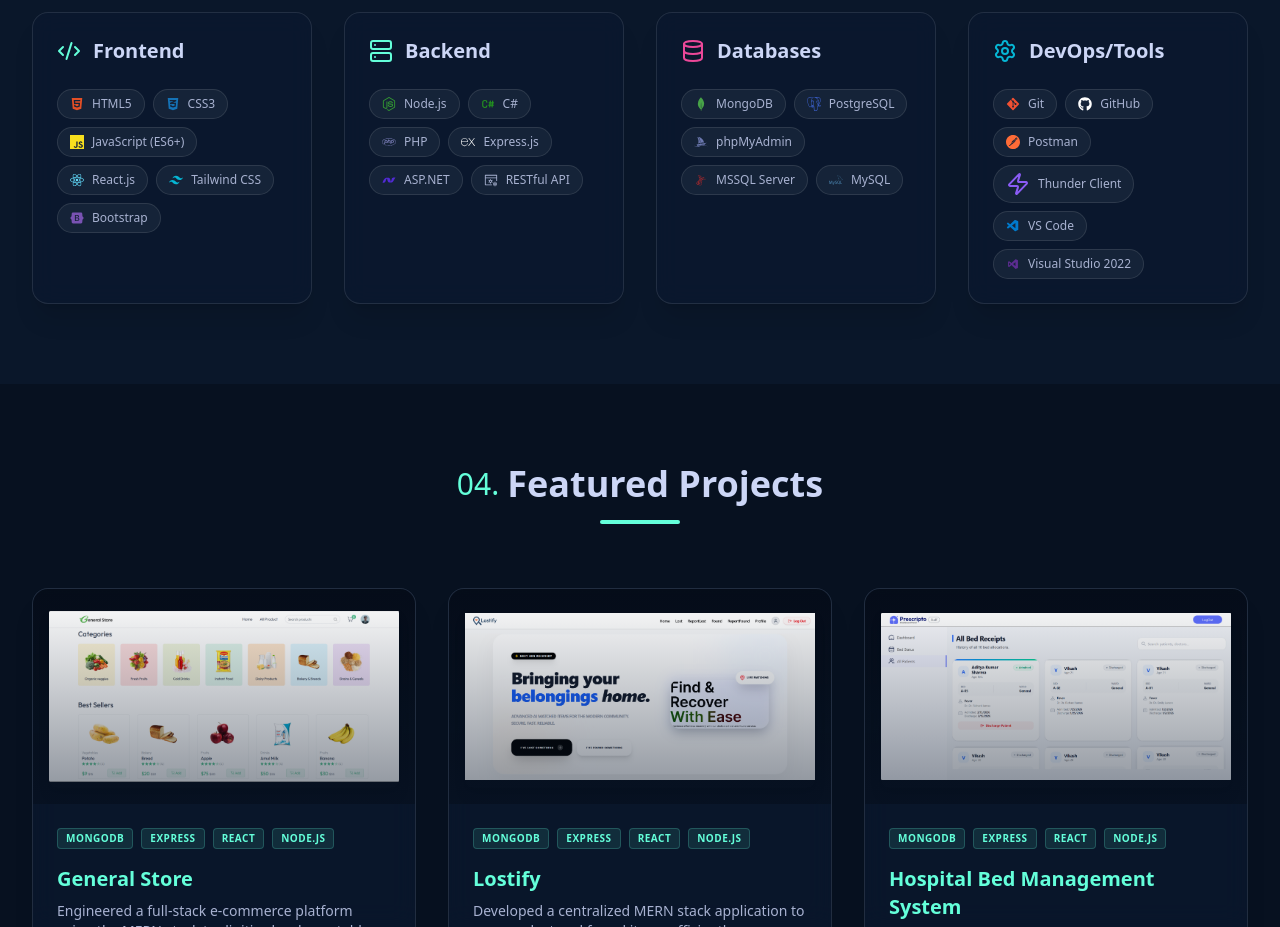
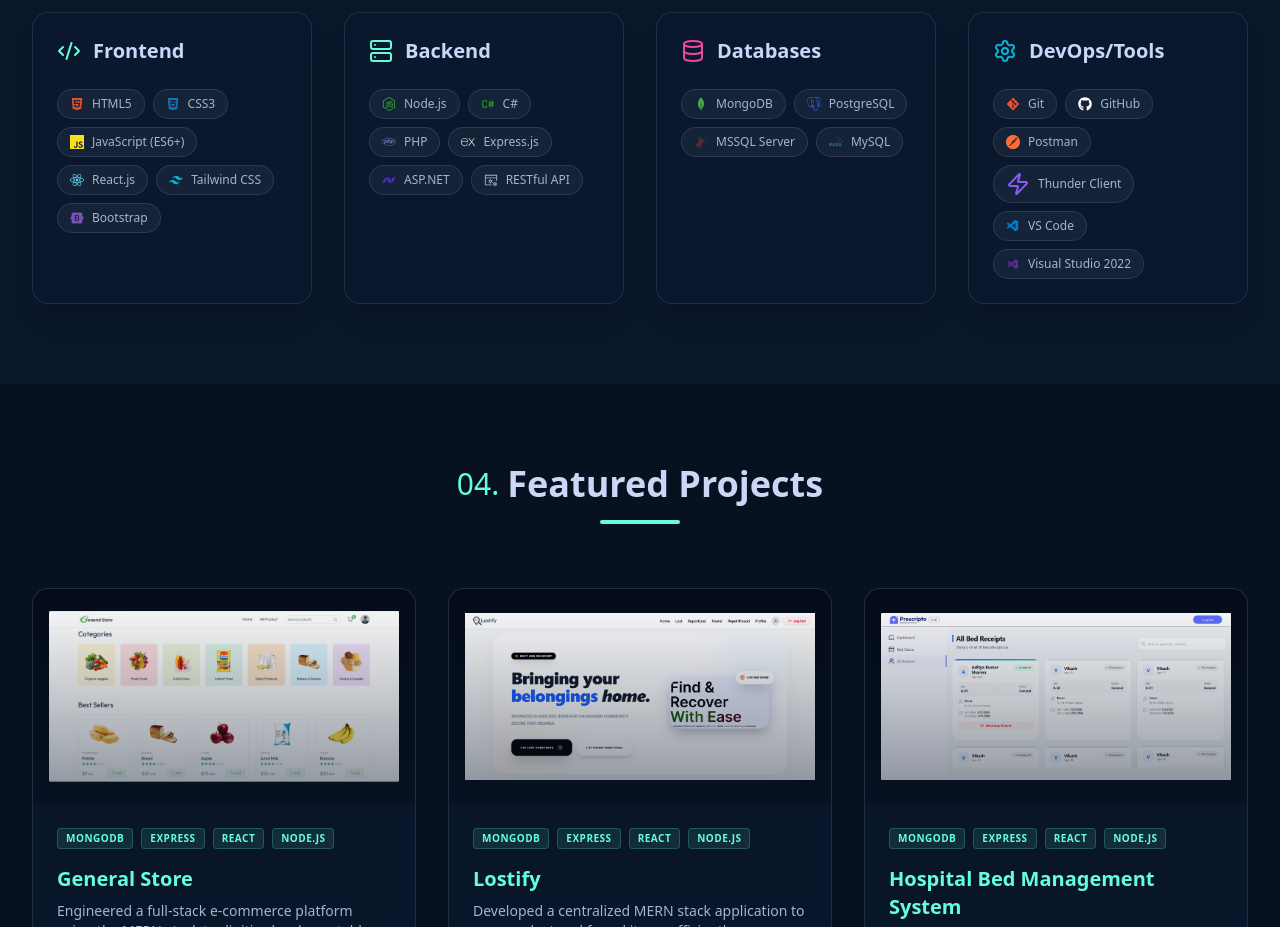
Before and after one commit to Aditya-k-Sharma81/Portfolio, a React app: page / in a window 1280 px wide. Shown: the part 1820-2747 px from the top of the page. Built offline with nearby package versions, Linux system fonts and the light colour scheme; the HTML template or start-up script is replaced by a standard one.

Commit message:
correct Databases section

```diff
--- a/src/sections/Skills.jsx
+++ b/src/sections/Skills.jsx
@@ -39,7 +39,6 @@
       skills: [
         { name: 'MongoDB', icon: <SiMongodb className="text-[#47A248]" /> },
         { name: 'PostgreSQL', icon: <SiPostgresql className="text-[#4169E1]" /> },
-        { name: 'phpMyAdmin', icon: <SiPhpmyadmin className="text-[#6C78AF]" /> },
         { name: 'MSSQL Server', icon: <DiMsqlServer className="text-[#CC292B]" /> },
         { name: 'MySQL', icon: <SiMysql className="text-[#4479A1]" /> },
       ],
```
